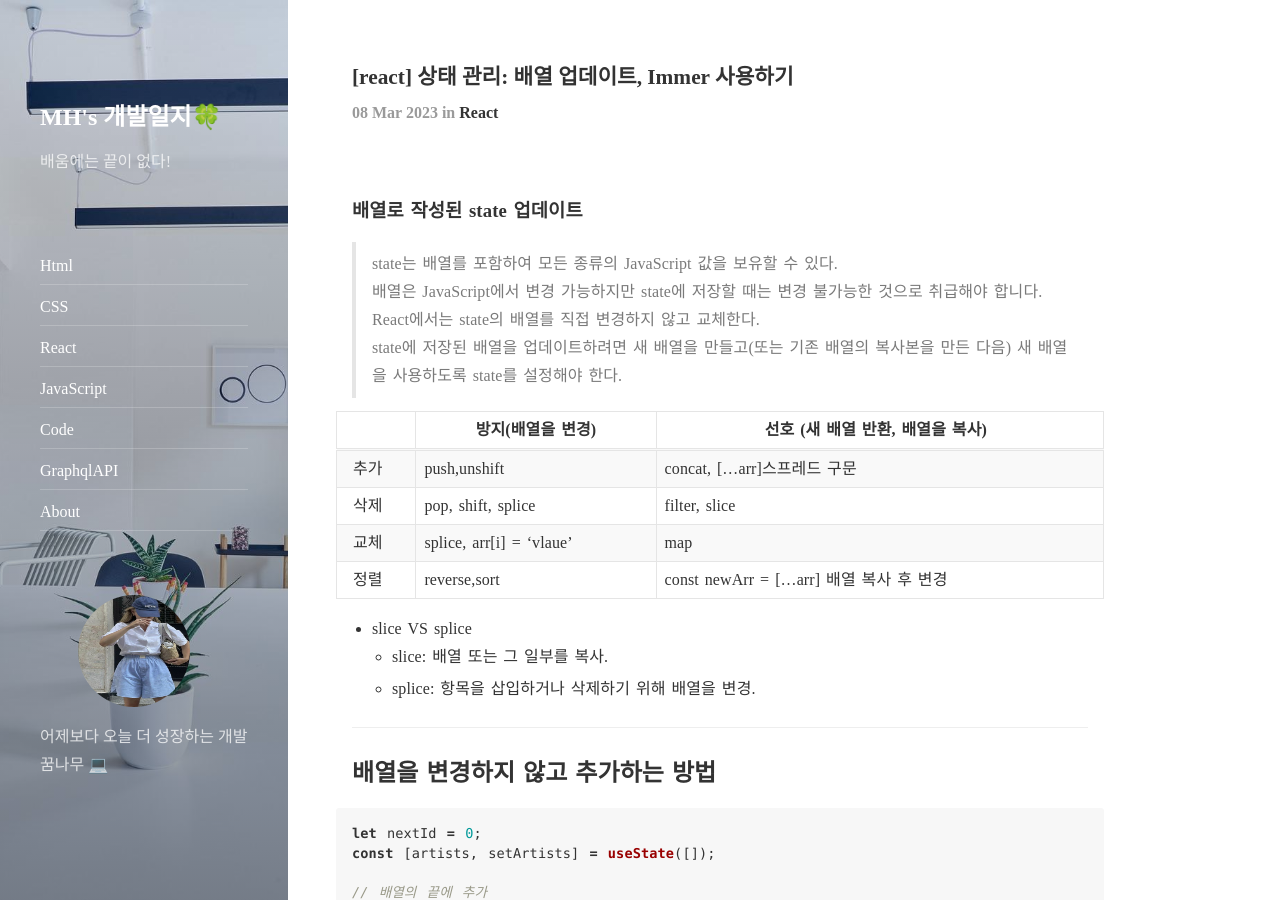
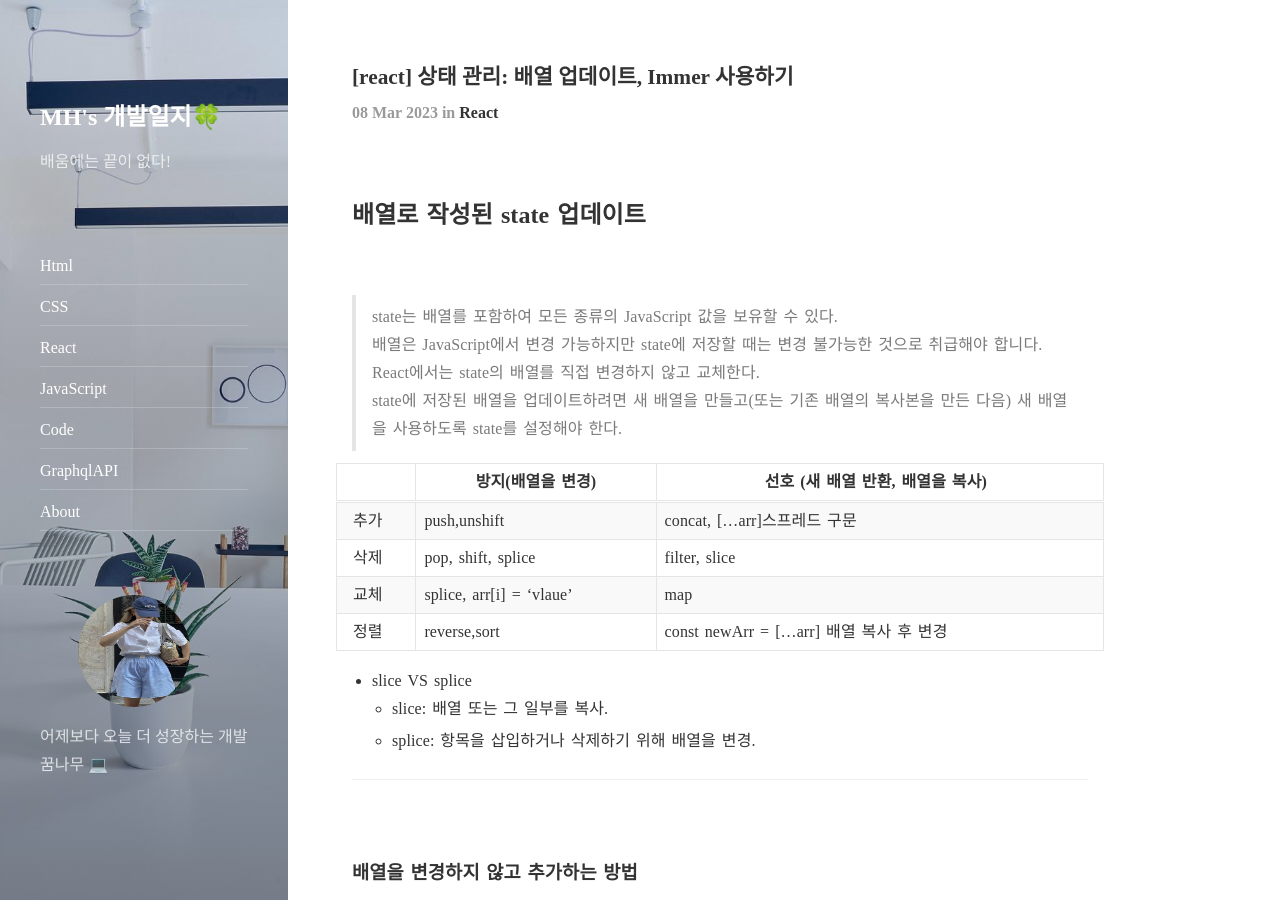
Before and after one commit to MyeongheeJung/MyeongheeJung.github.io, a Jekyll site: the page built from _posts/2023-03-08-react-state-update2.md, in a window 1280 px wide and 900 px high. Built offline with Jekyll 4.4.1, drawn with Linux system fonts in a browser that asks for light colours; nearby versions of some CDN libraries; comment, search, counter and statistics services are not loaded.

Commit message:
[2023-03-08(react study)]

````diff
--- a/_posts/2023-03-08-react-state-update2.md
+++ b/_posts/2023-03-08-react-state-update2.md
@@ -6,7 +6,9 @@ categories: react
 comments: true
 ---
 
-### 배열로 작성된 state 업데이트
+## 배열로 작성된 state 업데이트
+
+<br>
 
 > state는 배열를 포함하여 모든 종류의 JavaScript 값을 보유할 수 있다.<br>
 > 배열은 JavaScript에서 변경 가능하지만 state에 저장할 때는 변경 불가능한 것으로 취급해야 합니다.<br>
@@ -26,8 +28,9 @@ comments: true
   - splice: 항목을 삽입하거나 삭제하기 위해 배열을 변경.
 
 <hr>
+<br>
 
-## 배열을 변경하지 않고 추가하는 방법
+### 배열을 변경하지 않고 추가하는 방법
 
 ```js
 let nextId = 0;
@@ -41,8 +44,9 @@ setArtists([{ id: nextId++, name: name }, ...artists]);
 ```
 
 <br>
+<br>
 
-## 배열을 변경하지 않고 제거하는 방법
+### 배열을 변경하지 않고 제거하는 방법
 
 ```js
 import { useState } from "react";
@@ -79,7 +83,7 @@ export default function List() {
 
 <hr>
 
-## 배열을 변경하지 않고 항목 바꾸기
+### 배열을 변경하지 않고 항목 바꾸기
 
 ```js
 import { useState } from "react";
@@ -119,7 +123,7 @@ export default function CounterList() {
 }
 ```
 
-## 배열을 변경하지 않고 특정 위치에 항목 삽입
+### 배열을 변경하지 않고 특정 위치에 항목 삽입
 
 ```js
 import { useState } from "react";
@@ -161,6 +165,7 @@ export default function List() {
 ```
 
 <hr>
+<br>
 <br>
 
 ### 배열 내부의 객체 업데이트
@@ -220,7 +225,7 @@ export default function TaskApp() {
 }
 ```
 
-## Immer로 배열 내부의 객체 간결한 업데이트 방법
+### Immer로 배열 내부의 객체 간결한 업데이트 방법
 
 - Immer를 사용하면 중첩된 객체의 사본을 쉽게 만들 수 있다.
 
````
Also changed, not shown: _posts/2023-03-08-react-state-update.md (+12 -4 lines).
